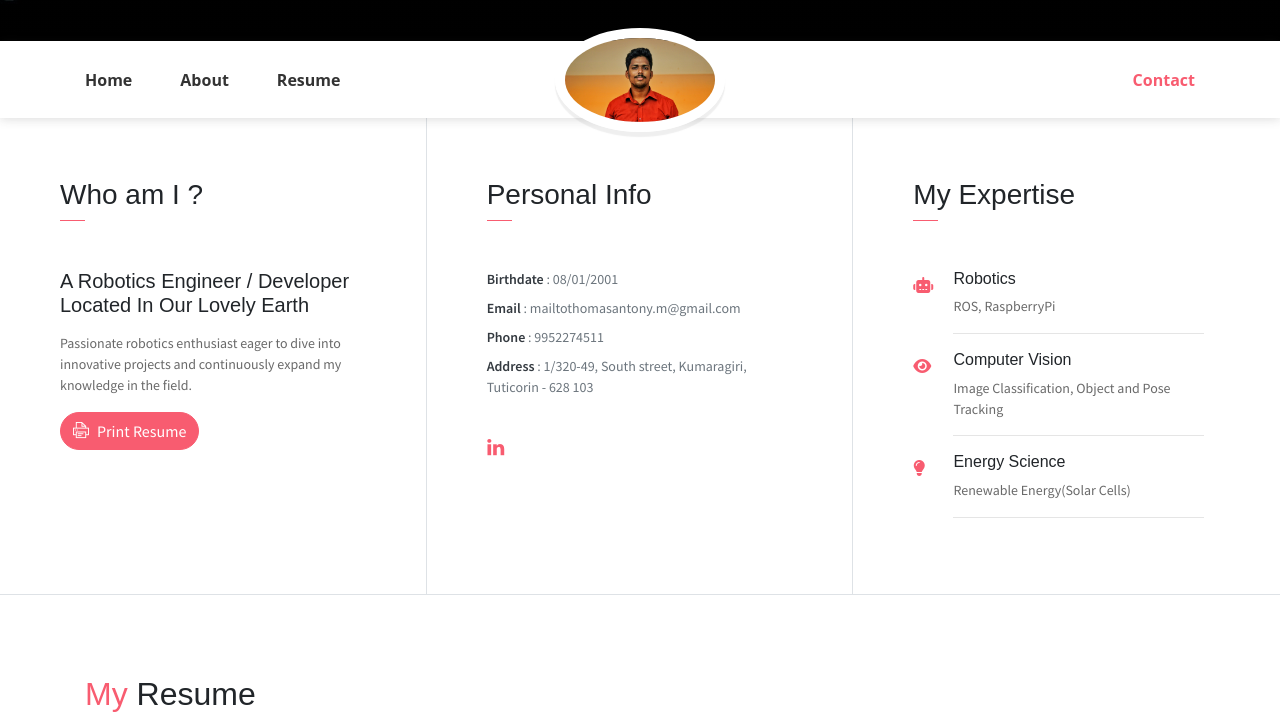
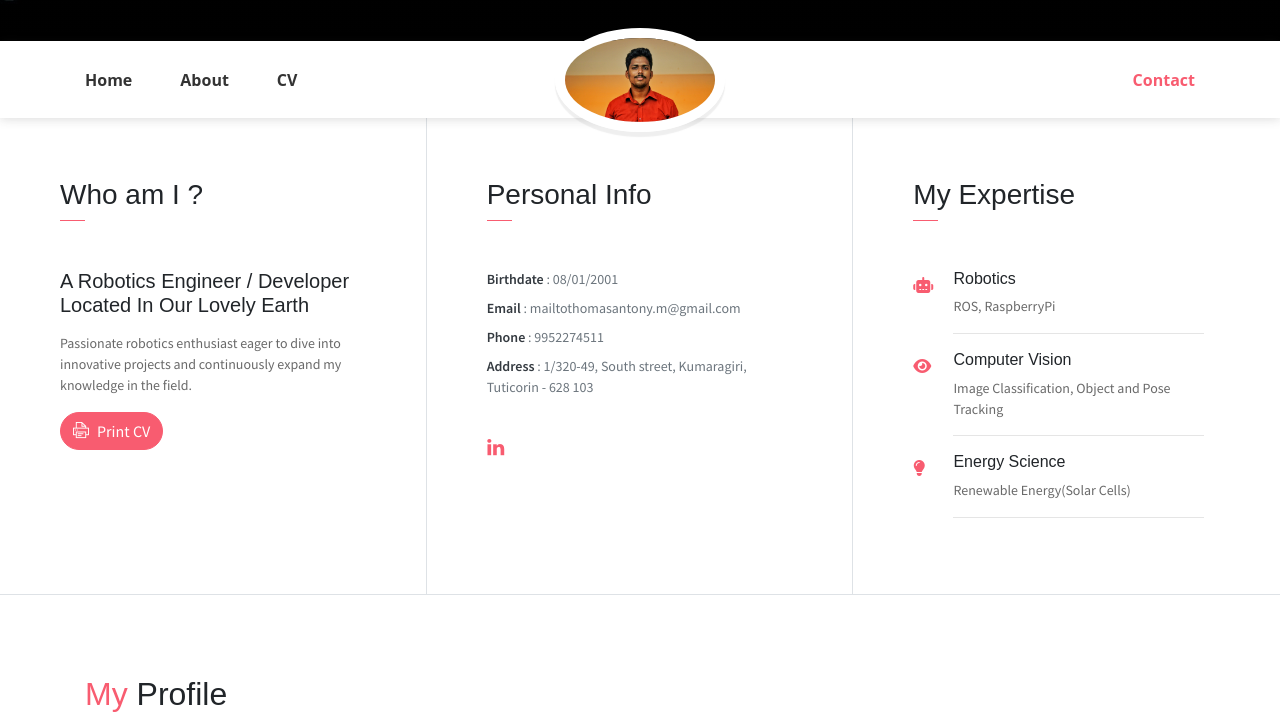
Before and after one commit to RoboCoder77/Portfolio, a website: page index.html in a window 1280 px wide. Shown: the part 599-1320 px from the top of the page. Drawn offline with Linux system fonts and the light colour scheme; some packages are replaced by stand-ins of ours.

Commit message:
cv_update

```diff
--- a/index.html
+++ b/index.html
@@ -45,7 +45,7 @@
                         <a href="#about" class="nav-link">About</a>
                     </li>
                     <li class="nav-item">
-                        <a href="#resume" class="nav-link">Resume</a>
+                        <a href="#resume" class="nav-link">CV</a>
                     </li>
                 </ul>
                 <ul class="navbar-nav brand">
@@ -77,7 +77,7 @@
                 <h5 class="mb-3">A Robotics Engineer / Developer Located In Our Lovely Earth</h5>
                 <p class="mt-20">Passionate robotics enthusiast eager to dive into innovative projects and continuously expand my knowledge in the field.</p>
                 <!-- <button class="btn btn-outline-danger"><i class="icon-down-circled2 "></i>Download My CV</button> -->
-                <a href="https://drive.google.com/file/d/1TRCeQ6xTatzz5lS8vRUxJJa7yOQe7Rpd/view?usp=sharing" target="_blank" class="btn btn-primary btn-rounded"><i class="ti-printer pr-2"></i>Print Resume</a>
+                <a href="https://drive.google.com/file/d/1AizUdItIvIKSKLbMCZIthFOeju5NfWai/view?usp=sharing" target="_blank" class="btn btn-primary btn-rounded"><i class="ti-printer pr-2"></i>Print CV</a>
 
             </div>
             <div class="col-lg-4 about-card">
@@ -128,7 +128,7 @@
     <!--Resume Section-->
     <section class="section" id="resume">
         <div class="container">
-            <h2 class="mb-5"><span class="text-danger">My</span> Resume</h2>
+            <h2 class="mb-5"><span class="text-danger">My</span> Profile</h2>
             <div class="row">
                 <div class="col-md-6 col-lg-4">
                     <div class="card">
```
